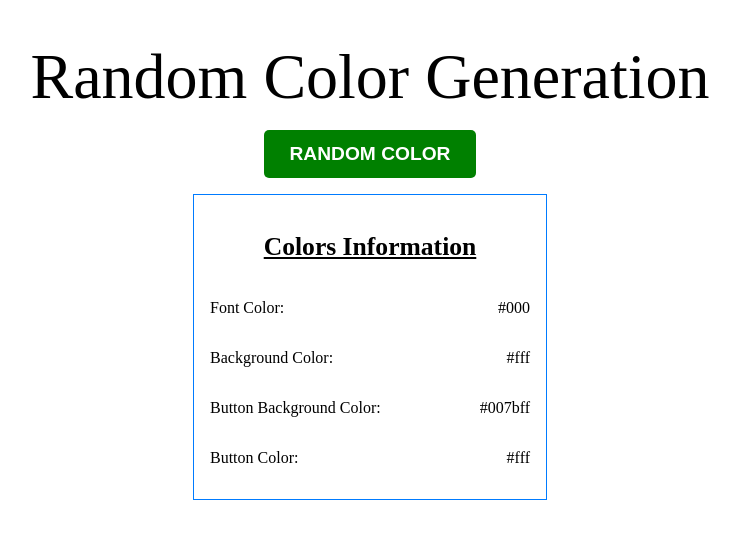
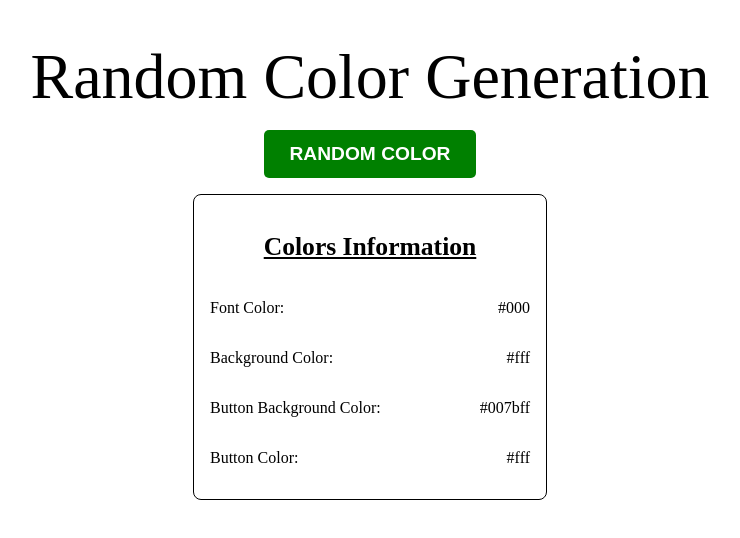
Before and after one commit to DilsherB/signature, a React (Vite) app: page / in a window 1280 px wide. Shown: the top 538 px of the page, without its empty margins (270-1010 px from the left). Built offline with nearby package versions, Linux system fonts and the light colour scheme.

Commit message:
some more adjustment done

```diff
--- a/src/projects/RandomColor/RandomColor.jsx
+++ b/src/projects/RandomColor/RandomColor.jsx
@@ -40,11 +40,12 @@ const RandomColor = () => {
       </div>
       <div
         style={{
-          border: `1px solid ${buttonBgColor}`,
+          border: `1px solid ${fontColor}`,
           width: "20rem",
           margin: "1rem auto",
           textAlign: "left",
           padding: "1rem",
+          borderRadius: "8px"
         }}
       >
         <h2
```
